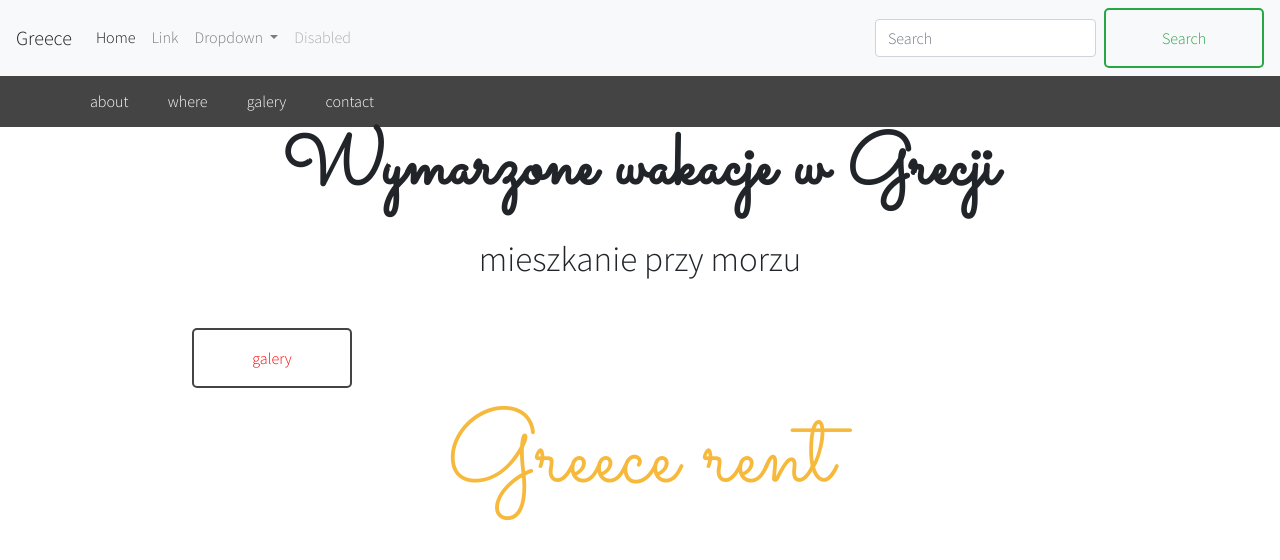
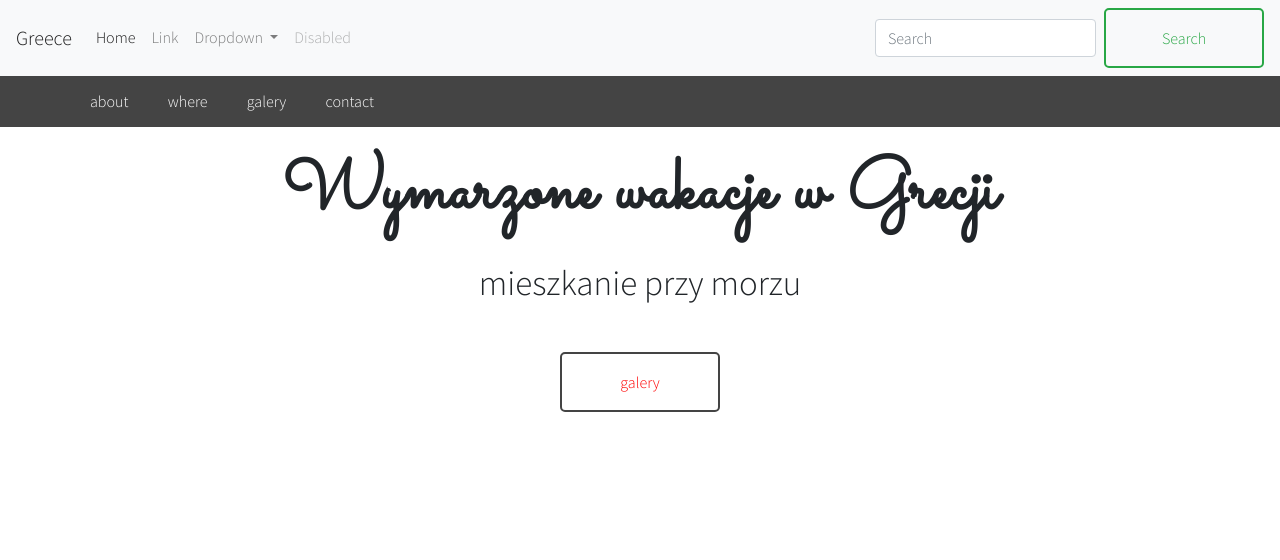
Before and after one commit to roytez/javascript-blog, a website: page index.html in a window 1280 px wide. Drawn offline with nearby package versions, Linux system fonts and the light colour scheme.

Commit message:
Add splash style

```diff
--- a/index.html
+++ b/index.html
@@ -76,12 +76,6 @@
     </header>
 
 
-    <div class="blog">
-      <div class="container">
-        <h1 class="logo">Greece rent</h1>
-        <main class="wrapper">
-
-
 
         </main>
       </div>
--- a/sass/style.scss
+++ b/sass/style.scss
@@ -61,7 +61,9 @@ body {
     border-color: $color-dark;
     color: red;
     background-image: linear-gradient(90deg, #f6b93b 50%, transparent 50%);
+    text-align: center;
 }
+
 
 .btn-one:hover {
   color: #ffffff;
@@ -150,18 +152,23 @@ body {
 
 /* Splash */
 
+.splash {
+
+}
+
 .splash-inner {
     margin: auto;
     max-width: 70%;
+    text-align: center;
 }
 h1 {
   font-family: $font-logo;
-  margin: 0;
+  margin: 24px 0;
   font-size: 72px;
   word-spacing: 4px;
   font-weight: 700;
   line-height: 1.2;
-  text-align: center;
+
 }
 
 h2 {
@@ -169,11 +176,11 @@ h2 {
    font-weight: 400;
    font-size: 35px;
    font-family: $font-text;
-   text-align: center;
+
 }
 
 
-/* Logo */
+/* Logo
 
 .logo {
   font-family: $font-logo;
@@ -184,7 +191,7 @@ h2 {
   color: #f6b93b;
   margin-top: 20px;
 }
-
+*/
 /* Lists */
 
 .list {
```
Also changed, not shown: README.md, css/style.css, 1 other file.
